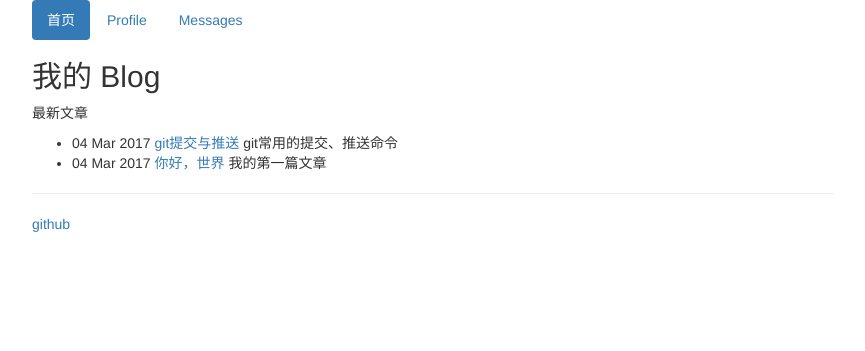
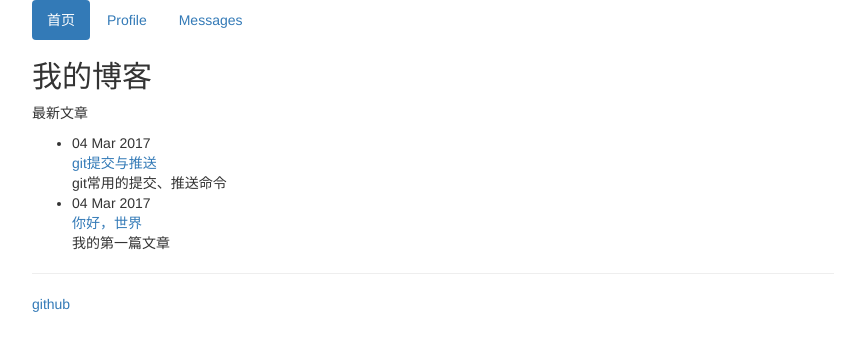
Before and after one commit to ww19960906/ww19960906.github.io, a Jekyll site: the page built from index.html, in a window 1280 px wide. Shown: the top 351 px of the page, without its empty margins (207-1072 px from the left). Built offline with Jekyll 4.4.1, drawn with Linux system fonts in a browser that asks for light colours.

Commit message:
更改引用方式

```diff
--- /dev/null
+++ b/_includes/require.html
@@ -0,0 +1,3 @@
+<script src="https://cdn.bootcss.com/jquery/2.2.4/jquery.min.js"></script>
+<link href="https://cdn.bootcss.com/bootstrap/3.3.7/css/bootstrap.min.css" rel="stylesheet">
+<script src="https://cdn.bootcss.com/bootstrap/3.3.7/js/bootstrap.min.js"></script>
--- a/_layouts/default.html
+++ b/_layouts/default.html
@@ -5,19 +5,8 @@
   <meta http-equiv="content-type" content="text/html; charset=utf-8" />
   <meta name="viewport" content="user-scalable=no, width=device-width, initial-scale=1.0" />
   <title>{{ page.title }}</title>
-  <script src="https://cdn.bootcss.com/jquery/2.2.4/jquery.min.js"></script>
-  <link href="https://cdn.bootcss.com/bootstrap/3.3.7/css/bootstrap.min.css" rel="stylesheet">
-  <script src="https://cdn.bootcss.com/bootstrap/3.3.7/js/bootstrap.min.js"></script>
-  <style>
-    @media (min-width: 992px) {
-      .container {
-        width: 65%;
-      }
-      .center{
-        min-height: 80%;
-      }
-    }
-  </style>
+  {% include require.html %}
+  <link rel="stylesheet" href="/css/default.css">
 </head>
 
 <body>
--- a/_layouts/posts.html
+++ b/_layouts/posts.html
@@ -1,6 +1,7 @@
 ---
 layout: default
 ---
+<link rel="stylesheet" href="/css/posts.css">
 {{content}}
 <hr/>
 <p>{{ page.date | date_to_string }}</p>
--- /dev/null
+++ b/css/default.css
@@ -0,0 +1,8 @@
+@media (min-width: 992px) {
+      .container {
+        width: 65%;
+      }
+      .center{
+        min-height: 100%;
+      }
+}
--- a/index.html
+++ b/index.html
@@ -1,15 +1,16 @@
 ---
 layout: default
-title: 我的 Blog
+title: 我的博客
 ---
+<link rel="stylesheet" href="/css/index.css">
 <h2>{{ page.title }}</h2>
 <p> 最新文章 </p>
 <ul>
   {% for post in site.posts %}
   <li>
-    {{ post.date | date_to_string }}
+    <div class="postDate">{{ post.date | date_to_string }}</div>
     <a href="{{ site.baseurl }}{{ post.url }}">{{ post.title }}</a>
-    {{ post.excerpt | remove: '<p>' | remove: '</p>' }}
+    <div class="postEcp">{{ post.excerpt | remove: '<p>' | remove: '</p>' }}</div>
   </li>
   {% endfor %}
 </ul>
```
Also changed, not shown: css/index.css (added), css/posts.css (added).
